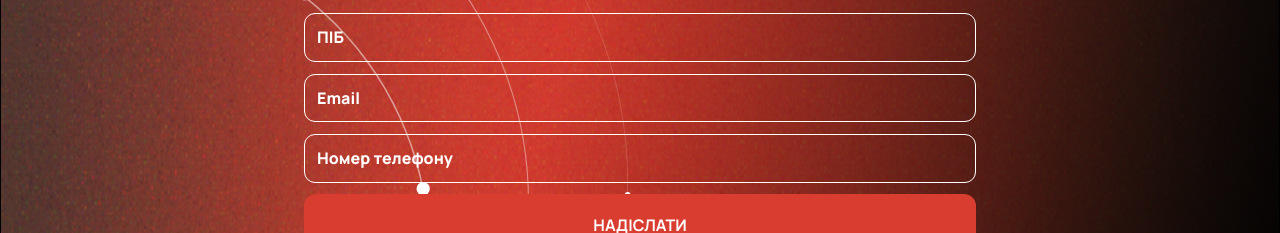
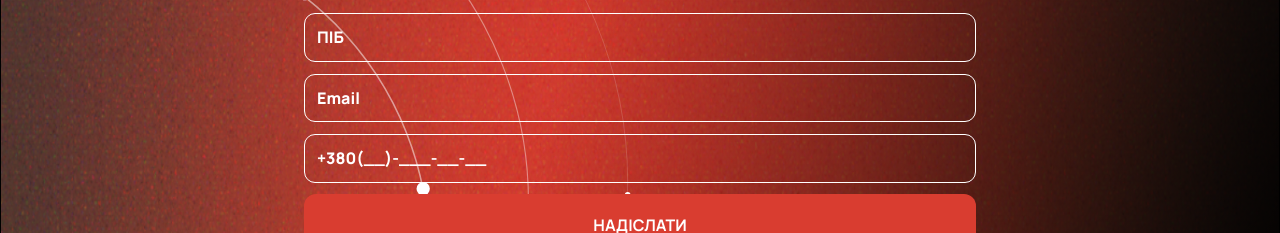
Before and after one commit to VladislavApelhants/spaceIT, a Next.js app in the folder front/: page /about in a window 1280 px wide. Shown: the part 8612-8845 px from the top of the page. Built offline with nearby package versions, Linux system fonts and the light colour scheme.

Commit message:
update mask

```diff
--- a/front/src/components/common/Forms/Form.jsx
+++ b/front/src/components/common/Forms/Form.jsx
@@ -1,5 +1,5 @@
 "use client";
-
+import InputMask from "react-input-mask";
 import { formSubmit } from "@/helpers/formSubmit";
 import s from "./styles.module.scss";
 
@@ -27,13 +27,17 @@ export function Form({
           name="email"
           required
         />
+        <InputMask mask="+380(99)-999-99-99" maskChar="_" alwaysShowMask>
+          {() => (
             <input
               type="tel"
-          className={s.input}
               placeholder="Номер телефону"
               name="phone"
+              className={s.input}
               required
             />
+          )}
+        </InputMask>
         {courseName && (
           <input
             type="text"
--- a/front/src/components/pages/course/Ready/Forms/Form.jsx
+++ b/front/src/components/pages/course/Ready/Forms/Form.jsx
@@ -1,5 +1,5 @@
 "use client";
-
+import InputMask from "react-input-mask";
 import { formSubmit } from "@/helpers/formSubmit";
 import s from "./styles.module.scss";
 
@@ -28,13 +28,17 @@ export function Form({
             name="email"
             required
           />
+          <InputMask mask="+380(99)-999-99-99" maskChar="_" alwaysShowMask>
+            {() => (
               <input
                 type="tel"
-            className={s.input}
                 placeholder="Номер телефону"
                 name="phone"
+                className={s.input}
                 required
               />
+            )}
+          </InputMask>
           {courseName && (
             <input
               type="text"
```
Lines whose indentation alone changed are shown as unchanged.
